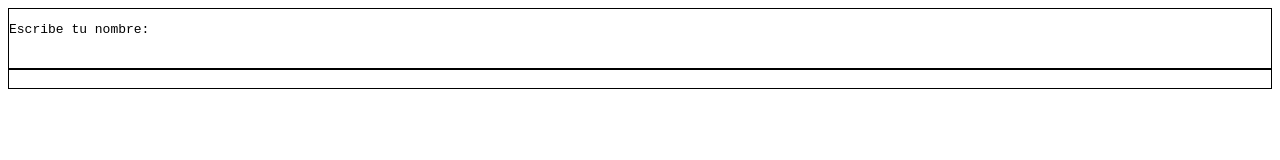
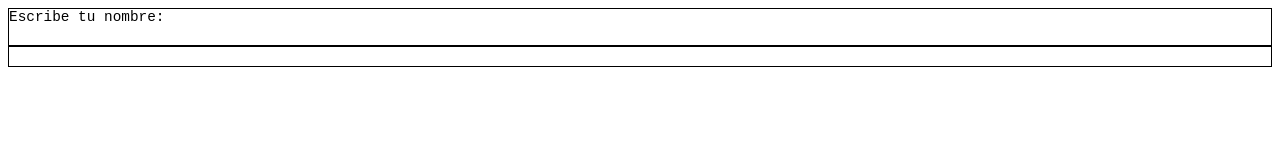
Before and after one commit to sgb004/ObsiCLI, a plain HTML site: page index.html in a window 1280 px wide. Drawn offline with Linux system fonts and the light colour scheme; files that its build step writes are made by us from their sources.

Commit message:
Added some styles

```diff
--- a/obsicl/style.css
+++ b/obsicl/style.css
@@ -1,18 +1,23 @@
 obsi-cl {
 	display: block;
 	border: 1px solid #000;
+	font-size: 16px;
 
 	form {
 		position: relative;
 
-		input[type='text'] {
-			appearance: none;
+		input{
+		  appearance: none;
 			border: none;
 			border-radius: 0;
 			background: transparent;
+      outline: none;
+      padding: 0 0 0 0;
+		}
+
+		input[type='text'] {
 			box-sizing: border-box;
 			width: 100%;
-			outline: none;
 		}
 
 		input[type='submit'] {
@@ -23,4 +28,11 @@ obsi-cl {
 			z-index: -1;
 		}
 	}
+
+	pre, input[type='text']{
+	  font-family: monospace;
+	  font-size: 0.9rem;
+	  line-height: 17px;
+	  margin: 0;
+	}
 }
```
